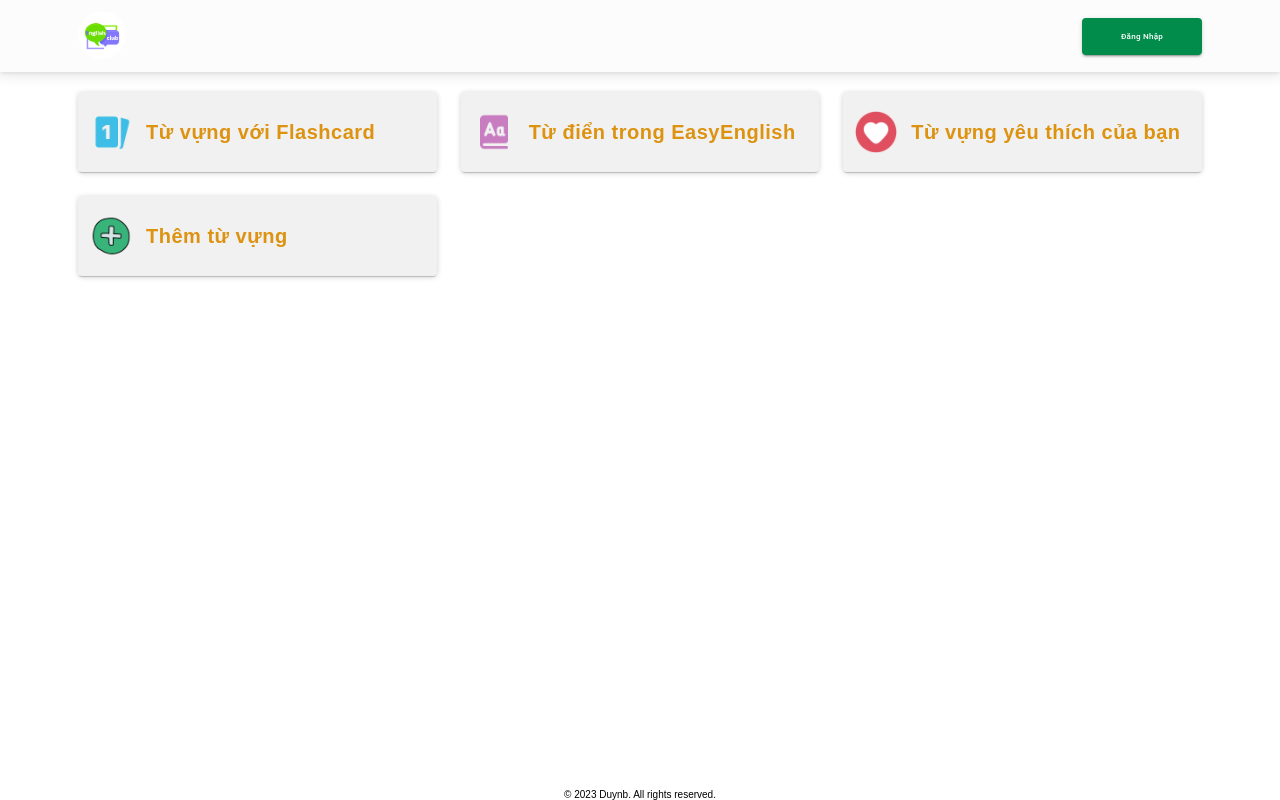
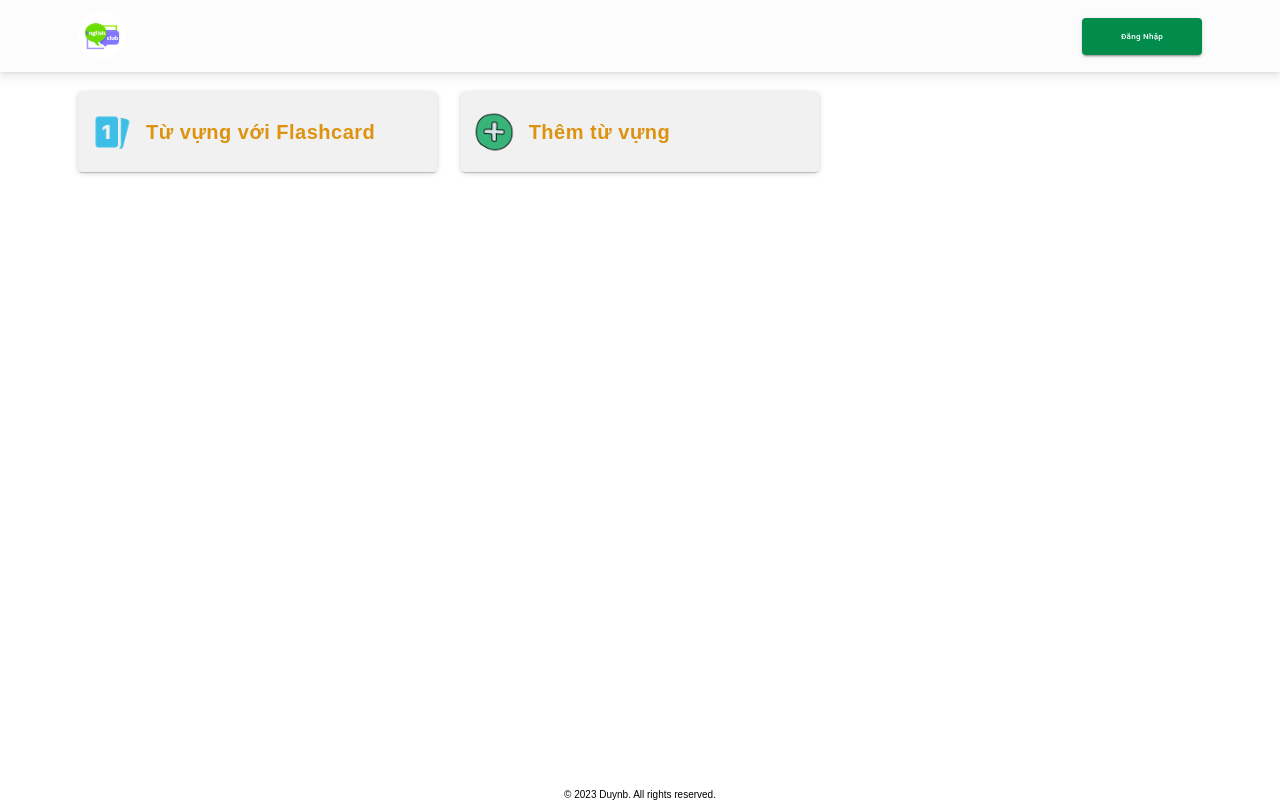
Before and after one commit to duynguyen97/learning-english-app, a React (Create React App) app in the folder frontend/: page / in a window 1280 px wide. Built offline with nearby package versions, Linux system fonts and the light colour scheme; no server answers.

Commit message:
disable function processing

```diff
--- a/frontend/src/pages/Home/index.js
+++ b/frontend/src/pages/Home/index.js
@@ -2,8 +2,8 @@ import Layout from 'components/Layout';
 import { ROUTES } from 'constant';
 import React from 'react';
 import flashcardIcon from 'assets/icons/flashcard.png';
-import dictionaryIcon from 'assets/icons/dictionary.png';
-import favoriteIcon from 'assets/icons/favorite.png';
+// import dictionaryIcon from 'assets/icons/dictionary.png';
+// import favoriteIcon from 'assets/icons/favorite.png';
 import editIcon from 'assets/icons/edit.png';
 import { Grid } from '@mui/material';
 import FeatureBox from 'components/FeatureBox';
@@ -16,16 +16,16 @@ const HomePage = () => {
       imgUrl: flashcardIcon,
       to: ROUTES.FLASHCARD,
     },
-    {
-      title: 'Từ điển trong EasyEnglish',
-      subTitle: 'Danh sách từ vựng được phân loại theo cấp độ, loại từ, ...',
-      imgUrl: dictionaryIcon,
-    },
-    {
-      title: 'Từ vựng yêu thích của bạn',
-      imgUrl: favoriteIcon,
-      subTitle: 'Danh sách những từ vựng yêu thích mà bạn đã lưu',
-    },
+    // {
+    //   title: 'Từ điển trong EasyEnglish',
+    //   subTitle: 'Danh sách từ vựng được phân loại theo cấp độ, loại từ, ...',
+    //   imgUrl: dictionaryIcon,
+    // },
+    // {
+    //   title: 'Từ vựng yêu thích của bạn',
+    //   imgUrl: favoriteIcon,
+    //   subTitle: 'Danh sách những từ vựng yêu thích mà bạn đã lưu',
+    // },
     {
       title: 'Thêm từ vựng',
       imgUrl: editIcon,
```
